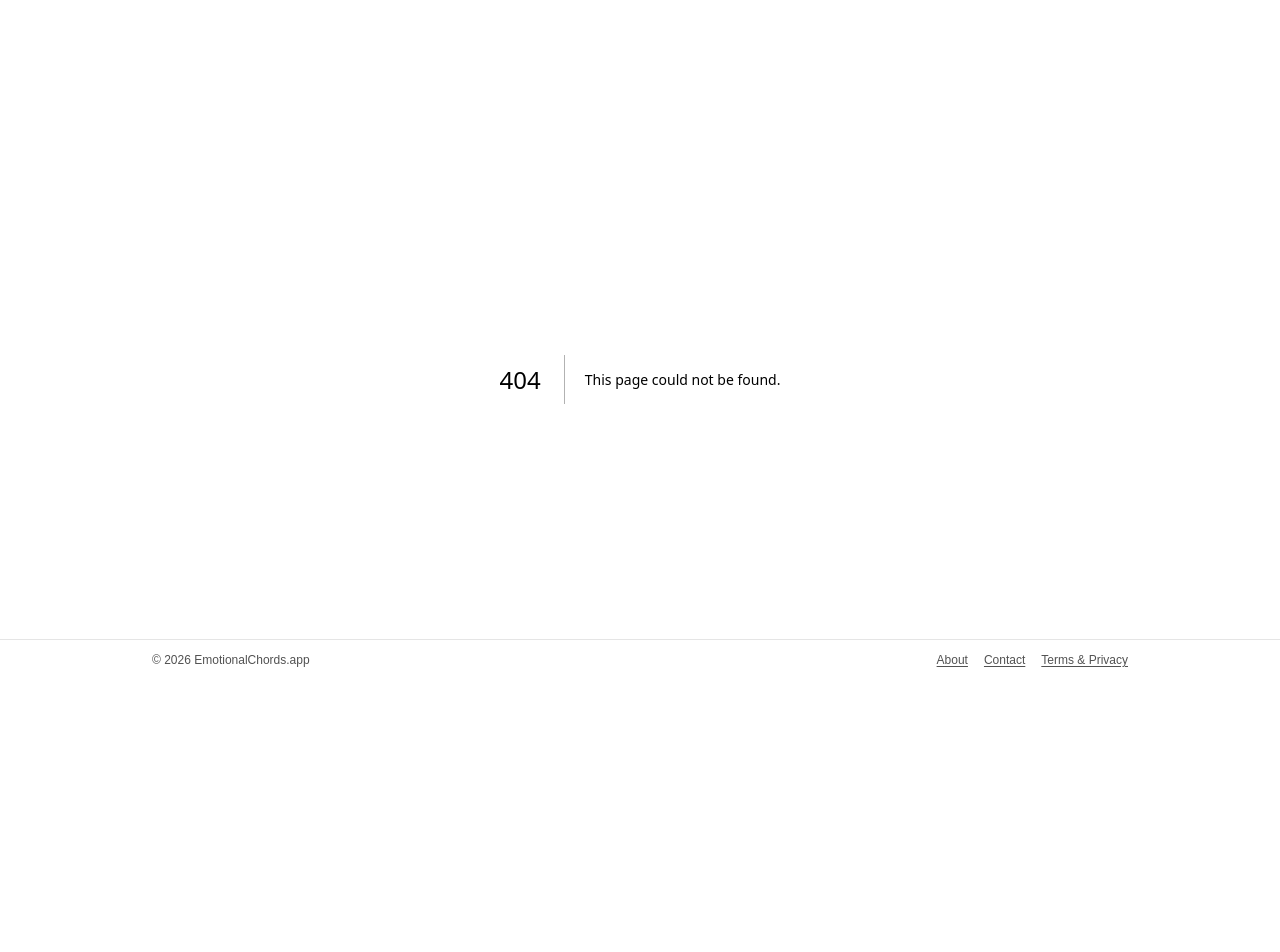
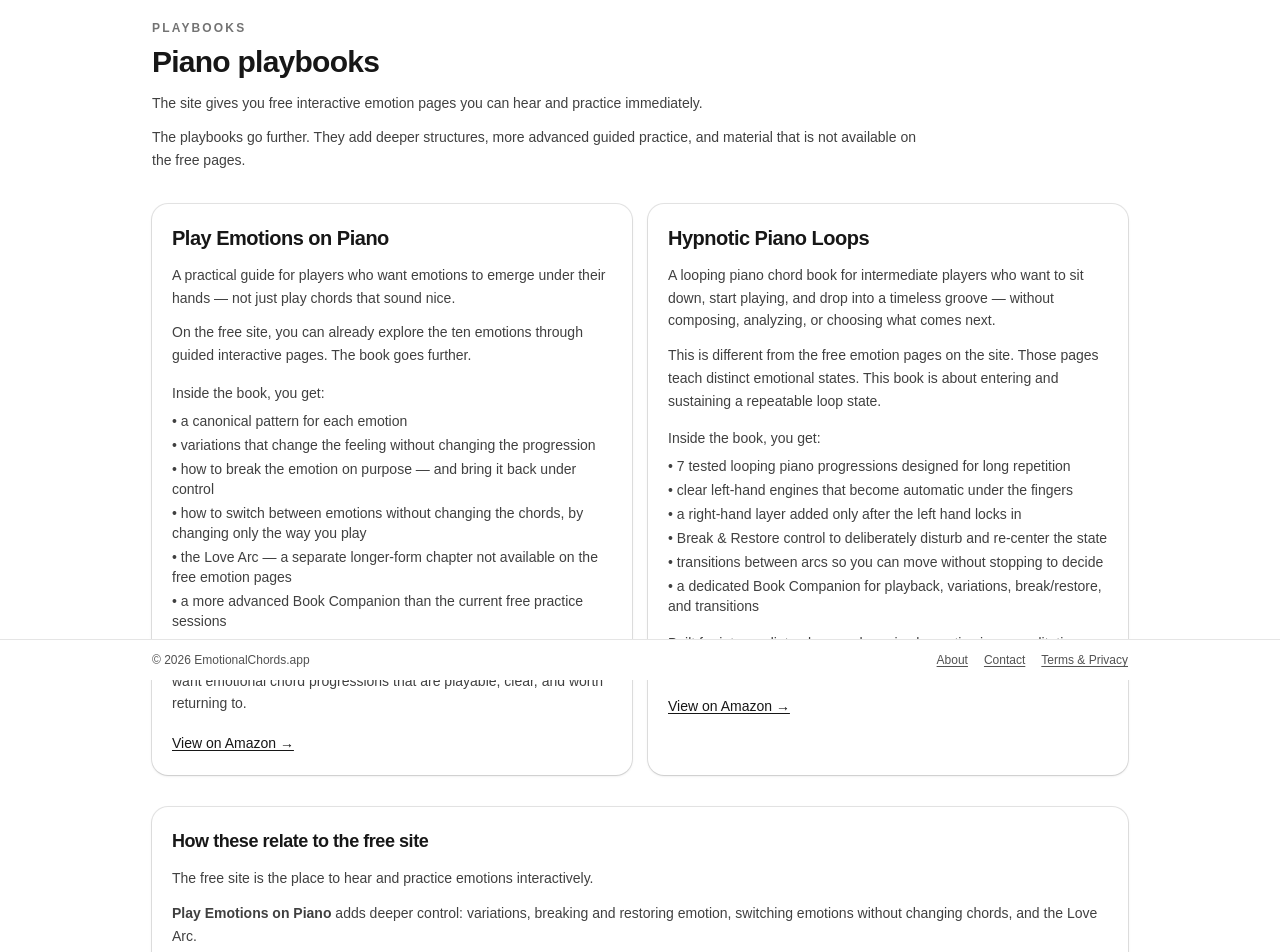
Before and after one commit to andreyeremichev/emotionalchords, a Next.js app: page /playbooks in a window 1280 px wide. Before the commit this address had no page. Shown: the part 120-1072 px from the top of the page. Before the commit the page ends 993 px from the top, so only its background shows below. Built offline with nearby package versions, Linux system fonts and the light colour scheme.

Commit message:
Add Playbooks hub, update home link, header nav, and sitemap

```diff
--- a/app/page.tsx
+++ b/app/page.tsx
@@ -298,7 +298,7 @@ export default function HomePage() {
       {/* =========================
           LEARN TEASER
       ========================= */}
-      <section className="border-t border-black/10 bg-white">
+            <section className="border-t border-black/10 bg-white">
         <div className="mx-auto max-w-5xl px-4 py-7 sm:px-6 sm:py-8">
           <h2 className="text-lg font-semibold tracking-tight">
             Why do some piano chords feel emotional?
@@ -320,6 +320,26 @@ export default function HomePage() {
               — Flow vs Color
             </li>
           </ul>
+
+          <div className="mt-6 border-t border-black/10 pt-6">
+            <h2 className="text-lg font-semibold tracking-tight">
+              Want to go deeper?
+            </h2>
+
+            <p className="mt-2 max-w-xl text-sm text-neutral-700">
+              Explore the piano playbooks for emotional chord progressions and
+              hypnotic loops.
+            </p>
+
+            <div className="mt-3">
+              <Link
+                href="/playbooks"
+                className="text-sm font-medium underline underline-offset-2 hover:text-black"
+              >
+                Explore piano playbooks →
+              </Link>
+            </div>
+          </div>
         </div>
       </section>
 
--- /dev/null
+++ b/app/playbooks/page.tsx
@@ -0,0 +1,174 @@
+// app/playbooks/page.tsx
+import type { Metadata } from "next";
+import Link from "next/link";
+
+export const metadata: Metadata = {
+  title: "Piano Playbooks",
+  description:
+    "Explore two piano playbooks: Play Emotions on Piano and Hypnotic Piano Loops. Beginner-friendly books for emotional chord progressions and hypnotic loop practice.",
+  alternates: { canonical: "/playbooks" },
+  openGraph: {
+    type: "website",
+    url: "https://emotionalchords.app/playbooks",
+    title: "Piano Playbooks | EmotionalChords",
+    description:
+      "Two piano playbooks: Play Emotions on Piano and Hypnotic Piano Loops.",
+    images: ["/og/emotionalchords.jpg"],
+  },
+  twitter: {
+    card: "summary_large_image",
+    title: "Piano Playbooks | EmotionalChords",
+    description:
+      "Explore two piano playbooks: emotional chord progressions and hypnotic loops.",
+    images: ["/og/emotionalchords.jpg"],
+  },
+  robots: { index: true, follow: true },
+};
+
+export default function PlaybooksPage() {
+  return (
+    <main className="mx-auto max-w-5xl px-4 py-8 sm:px-6 sm:py-10">
+      <header className="mb-8 max-w-3xl">
+  <p className="text-xs font-semibold uppercase tracking-[0.18em] text-neutral-500">
+    Playbooks
+  </p>
+
+  <h1 className="mt-2 text-2xl font-semibold tracking-tight text-neutral-900 sm:text-3xl">
+    Piano playbooks
+  </h1>
+
+  <p className="mt-3 text-sm leading-relaxed text-neutral-700">
+    The site gives you free interactive emotion pages you can hear and practice
+    immediately.
+  </p>
+
+  <p className="mt-3 text-sm leading-relaxed text-neutral-700">
+    The playbooks go further. They add deeper structures, more advanced guided
+    practice, and material that is not available on the free pages.
+  </p>
+</header>
+
+      <section className="grid gap-4 md:grid-cols-2">
+        <article className="rounded-2xl bg-white p-5 shadow-sm ring-1 ring-black/10">
+  <h2 className="text-xl font-semibold tracking-tight text-neutral-900">
+    Play Emotions on Piano
+  </h2>
+
+  <p className="mt-3 text-sm leading-relaxed text-neutral-700">
+    A practical guide for players who want emotions to emerge under their hands
+    — not just play chords that sound nice.
+  </p>
+
+  <p className="mt-3 text-sm leading-relaxed text-neutral-700">
+    On the free site, you can already explore the ten emotions through guided
+    interactive pages. The book goes further.
+  </p>
+
+  <div className="mt-4 space-y-2 text-sm text-neutral-700">
+    <p>Inside the book, you get:</p>
+    <ul className="space-y-1">
+      <li>• a canonical pattern for each emotion</li>
+      <li>• variations that change the feeling without changing the progression</li>
+      <li>• how to break the emotion on purpose — and bring it back under control</li>
+      <li>• how to switch between emotions without changing the chords, by changing only the way you play</li>
+      <li>• the Love Arc — a separate longer-form chapter not available on the free emotion pages</li>
+      <li>• a more advanced Book Companion than the current free practice sessions</li>
+    </ul>
+  </div>
+
+  <p className="mt-4 text-sm leading-relaxed text-neutral-700">
+    Built for self-taught pianists and beginner-to-intermediate players who want
+    emotional chord progressions that are playable, clear, and worth returning to.
+  </p>
+
+  <div className="mt-4">
+    <a
+      href="https://www.amazon.com/dp/B0GXSHWSBX"
+      target="_blank"
+      rel="noopener noreferrer"
+      className="inline-block text-sm font-medium underline underline-offset-2 hover:text-black"
+    >
+      View on Amazon →
+    </a>
+  </div>
+</article>
+
+        <article className="rounded-2xl bg-white p-5 shadow-sm ring-1 ring-black/10">
+  <h2 className="text-xl font-semibold tracking-tight text-neutral-900">
+    Hypnotic Piano Loops
+  </h2>
+
+  <p className="mt-3 text-sm leading-relaxed text-neutral-700">
+    A looping piano chord book for intermediate players who want to sit down,
+    start playing, and drop into a timeless groove — without composing,
+    analyzing, or choosing what comes next.
+  </p>
+
+  <p className="mt-3 text-sm leading-relaxed text-neutral-700">
+    This is different from the free emotion pages on the site. Those pages teach
+    distinct emotional states. This book is about entering and sustaining a
+    repeatable loop state.
+  </p>
+
+  <div className="mt-4 space-y-2 text-sm text-neutral-700">
+    <p>Inside the book, you get:</p>
+    <ul className="space-y-1">
+      <li>• 7 tested looping piano progressions designed for long repetition</li>
+      <li>• clear left-hand engines that become automatic under the fingers</li>
+      <li>• a right-hand layer added only after the left hand locks in</li>
+      <li>• Break &amp; Restore control to deliberately disturb and re-center the state</li>
+      <li>• transitions between arcs so you can move without stopping to decide</li>
+      <li>• a dedicated Book Companion for playback, variations, break/restore, and transitions</li>
+    </ul>
+  </div>
+
+  <p className="mt-4 text-sm leading-relaxed text-neutral-700">
+    Built for intermediate players who enjoy hypnotic piano, meditative
+    repetition, and patterns that are easy to stay inside.
+  </p>
+
+  <div className="mt-4">
+    <a
+      href="https://www.amazon.com/dp/B0GXYS5LFZ"
+      target="_blank"
+      rel="noopener noreferrer"
+      className="inline-block text-sm font-medium underline underline-offset-2 hover:text-black"
+    >
+      View on Amazon →
+    </a>
+  </div>
+</article>
+      </section>
+
+      <section className="mt-8 rounded-2xl bg-white p-5 shadow-sm ring-1 ring-black/10">
+  <h2 className="text-lg font-semibold tracking-tight text-neutral-900">
+    How these relate to the free site
+  </h2>
+
+  <p className="mt-3 text-sm leading-relaxed text-neutral-700">
+    The free site is the place to hear and practice emotions interactively.
+  </p>
+
+  <p className="mt-3 text-sm leading-relaxed text-neutral-700">
+    <strong>Play Emotions on Piano</strong> adds deeper control: variations,
+    breaking and restoring emotion, switching emotions without changing chords,
+    and the Love Arc.
+  </p>
+
+  <p className="mt-3 text-sm leading-relaxed text-neutral-700">
+    <strong>Hypnotic Piano Loops</strong> is a separate lane: not emotion
+    switching, but timeless repeating arcs built for staying inside a state.
+  </p>
+
+  <div className="mt-4">
+    <Link
+      href="/emotions"
+      className="text-sm font-medium underline underline-offset-2 hover:text-black"
+    >
+      Explore the free interactive emotions →
+    </Link>
+  </div>
+</section>
+    </main>
+  );
+}
--- a/app/sitemap.ts
+++ b/app/sitemap.ts
@@ -26,6 +26,13 @@ export default function sitemap(): MetadataRoute.Sitemap {
       changeFrequency: "weekly",
       priority: 0.85,
     },
+        {
+      url: `${SITE_URL}/playbooks`,
+      lastModified: now,
+      changeFrequency: "monthly",
+      priority: 0.6,
+    },
+
     {
       url: `${SITE_URL}/learn/emotional-piano-chord-progressions`,
       lastModified: now,
--- a/components/layout/SiteHeader.tsx
+++ b/components/layout/SiteHeader.tsx
@@ -40,6 +40,12 @@ className="text-xs opacity-70 hover:opacity-100 hover:underline focus:underline"
 >
   Learn
 </Link>
+<Link
+  href="/playbooks"
+className="text-xs opacity-70 hover:opacity-100 hover:underline focus:underline"
+>
+  Playbooks
+</Link>
 </nav>
       </div>
     </header>
```
